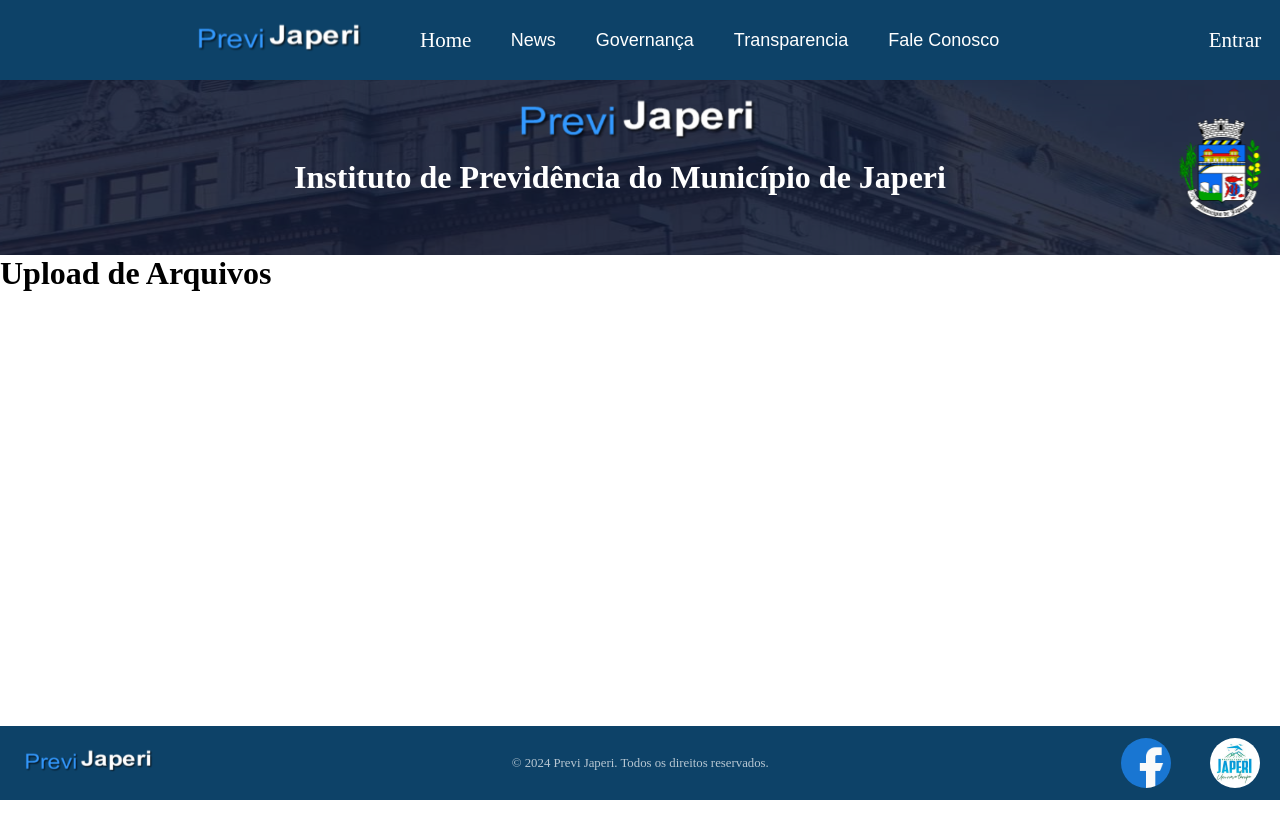
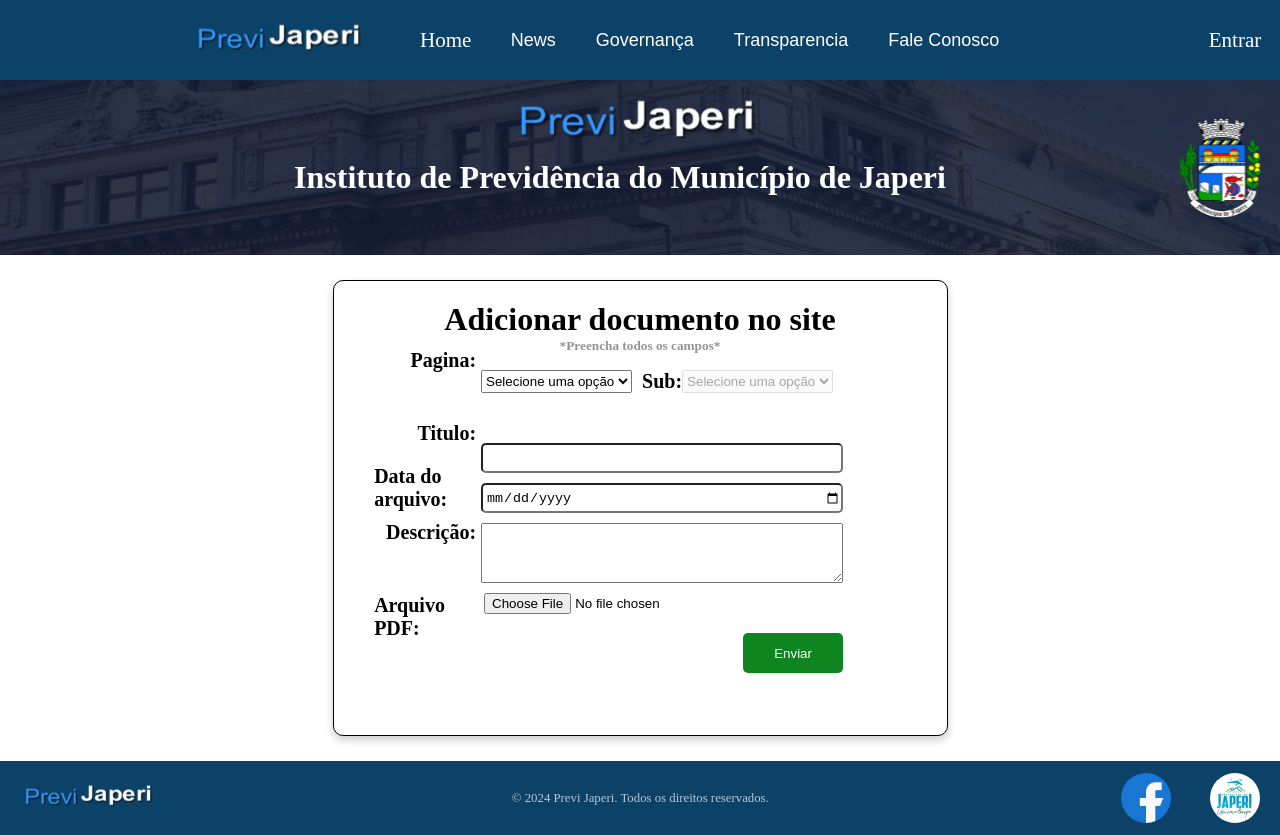
Before and after one commit to finotty/Previ-react, a Next.js app: page /admin in a window 1280 px wide. Before the commit the page ends 800 px from the top, so only its background shows below. Built offline with nearby package versions, Linux system fonts and the light colour scheme.

Commit message:
configuração adm em 30%

```diff
--- a/package.json
+++ b/package.json
@@ -12,6 +12,7 @@
     "next": "^14.2.11",
     "react": "^18",
     "react-dom": "^18",
+    "react-icons": "^5.3.0",
     "sass": "^1.78.0"
   },
   "devDependencies": {
--- a/src/app/admin/page.tsx
+++ b/src/app/admin/page.tsx
@@ -1,10 +1,123 @@
+"use client";
+import { useState } from 'react';
+import styles from './styles.module.scss';
+export default function UploadPage() {
+  const [formData, setFormData] = useState({
+    pagina:"",
+    sub:"",
+  });
+  const [title, setTitle] = useState("");
+  const [date, setDate] = useState("");
+  const [description, setDescription] = useState("");
 
-export default function UploadPage() {
+  // Definindo as opções com base na página selecionada
+  const optionsMap: Record<string, { value: string; label: string }[]> = {
+    news: [
+      { value: 'noticiasComunicados', label: 'Notícias e Comunicados' },
+      { value: 'manuaisOrientacoes', label: 'Manuais e Orientações' },
+      { value: 'fotosVideos', label: 'Fotos e Videos' },
+    ],
+    governanca: [
+      { value: 'diretoriaExecutiva', label: 'Diretoria Executiva' },
+      { value: 'comiteInvestimentos', label: 'Comitê de Investimentos' },
+      { value: 'conselhoADM', label: 'Conselho Administrativo' },
+      { value: 'conselhoFiscal', label: 'Conselho Fiscal' },
+    ],
+    transparencia: [
+      { value: 'documentosGerenciais', label: 'Documentos Gerenciais' },
+      { value: 'relatoriosContabeis', label: 'Relatórios Contábeis' },
+      { value: 'licitacoesContratos', label: 'Licitações e Contratos' },
+      { value: 'fundoPrevidenciario', label: 'Fundo Previdenciário' },
+      { value: 'relatoriosAPK', label: 'Relatórios de Aplicações e Resgate' },
+      { value: 'relatoriosPrevidenciarios', label: 'Relatórios Previdenciários' },
+      { value: 'leisNormasCorrelatas', label: 'Leis e Normas Correlatas' },
+    ],
+  };
+
+  const handleChange = (e: React.ChangeEvent<HTMLInputElement | HTMLSelectElement | HTMLTextAreaElement>) => {
+    const { name, value } = e.target;
+    setFormData({
+      ...formData,
+      [name]: value,
+    });
+  };
+
+  const handleSubmit = () => {
+    // Lógica para enviar o formulário ou validação
+    console.log("pagina:", formData.pagina);
+    console.log("opção:", formData.sub);
+    console.log("text:", title);
+    console.log("data:", date);
+  };
+
   return (
-    <div>
-      <h1>Upload de Arquivos</h1>
+    <div className={styles.container}>
+       <div className={styles.content}>
+        <div className={styles.divForm}>
+          <h1>Adicionar documento no site</h1>
+          <h5>*Preencha todos os campos*</h5>
+           <form onSubmit={handleSubmit}>
+            <div className={styles.divFormIn}>
+              <div className={styles.divLabel}>
+                <label className={styles.labelPage}>Pagina:</label>
 
+                <label>Titulo:</label>
+                <label className={styles.labelDate}>Data do arquivo:</label>
+                <label>Descrição:</label>
+                <label className={styles.labelPDF}>Arquivo PDF:</label>
+              </div>
 
+              <div className={styles.divInputs}>
+
+              <div className={styles.divSelect}>
+                <select
+                  id="pagina"
+                  name="pagina"
+                  value={formData.pagina}
+                  onChange={handleChange}
+                  required
+                >
+                  <option value="">Selecione uma opção</option>
+                  <option value="home">Home</option>
+                  <option value="news">News</option>
+                  <option value="governanca">Governança</option>
+                  <option value="transparencia">Transparencia</option>
+                </select>
+
+                <label>Sub:</label>
+                <select
+                  id="sub"
+                  name="sub"
+                  value={formData.sub}
+                  onChange={handleChange}
+                  disabled={(formData.pagina === '' || formData.pagina === "home")? true : false}
+                  required
+                >
+                  <option value="">Selecione uma opção</option>
+
+                  {formData.pagina &&
+                  optionsMap[formData.pagina]?.map((option) => (
+                    <option key={option.value} value={option.value}>
+                      {option.label}
+                    </option>
+                  ))}
+                </select>
+              </div>
+
+                <input type='text' value={title} onChange={e => setTitle(e.target.value)} />
+
+                <input type='date' value={date} onChange={e => setDate(e.target.value)}/>
+
+                <textarea value={description} onChange={e => setDescription(e.target.value)} />
+
+                <input type="file" accept="application/pdf"   />
+
+              <button type='submit' className={styles.buttonSend}>Enviar</button>
+              </div>
+              </div>
+           </form>
+        </div>
+       </div>
     </div>
   );
 }
--- /dev/null
+++ b/src/app/admin/styles.module.scss
@@ -0,0 +1,108 @@
+.container{
+    display: flex;
+    justify-content: center;
+    flex: 1;
+    padding: 25px;
+}
+.content{
+  width: 50%;
+  display: flex;
+  justify-content: center;
+  border: solid 1px #000;
+  border-radius: 10px;
+  box-shadow: 0 4px 8px rgba(0, 0, 0, 0.2);
+}
+
+.divForm{
+  display: flex;
+  flex-direction: column;
+  align-items: center;
+  width: 90%;
+  h1{
+   margin-top: 20px;
+  }
+  h5{
+    color: #4241418f;
+  }
+
+  form{
+    display: flex;
+    width: 100%;
+    height: 80%;
+    flex-direction: column;
+    align-items: flex-start;
+    label{
+      font-size: 20px;
+      font-weight: bold;
+    }
+  }
+}
+.divFormIn{
+  display: flex;
+  width: 85%;
+  height: 80%;
+  margin-left: 10px;
+  flex-direction: row;
+  align-items: center;
+  justify-content: center;
+}
+
+.divLabel{
+  display: flex;
+  flex-direction: column;
+  align-items: flex-end;
+  margin-bottom: 50px;
+  margin-right: 5px;
+
+}
+.divInputs{
+  display: flex;
+  flex-direction: column;
+  margin-top: 40px;
+  select{
+    margin-right: 10px;
+  }
+  input{
+    margin-bottom: 10px;
+    height: 30px;
+    width: 100%;
+    border-radius: 5px;
+    padding-left: 3px;
+  }
+  textarea{
+    margin-bottom: 10px;
+    height: 60px;
+  }
+  div{
+    margin-bottom: 50px;
+  }
+}
+
+.divSelect{
+  display: flex;
+  margin-top: 5px;
+}
+.labelPage{
+  margin-top: 40px;
+  margin-bottom: 50px;
+}
+.labelPDF{
+  margin-top: 50px;
+}
+.labelDate{
+  margin-top: 20px;
+  margin-bottom: 10px;
+}
+.inputDate{
+  width: 50px;
+}
+.buttonSend{
+  align-self: flex-end;
+ // margin-right: 130px;
+  width: 100px;
+  height: 40px;
+  border: 0;
+  border-radius: 5px;
+  color: white;
+  background-color: #0f851f;
+}
--- a/src/app/login/styles.module.scss
+++ b/src/app/login/styles.module.scss
@@ -1,6 +1,82 @@
 .container{
- height: 200px;
+ display: flex;
+ flex: 1;
  display: flex;
  justify-content: center;
  align-items: center;
 }
+
+.divContent{
+    display: flex;
+    width: 500px;
+    height: 300px;
+    justify-content: center;
+    align-items: center;
+    border-radius: 10px;
+    box-shadow: 0 4px 8px rgba(0, 0, 0, 0.2);
+    background-color:#0d42682a;
+}
+
+.divInput{
+    display: flex;
+    width: 80%;
+    flex-direction: column;
+    justify-content: center;
+    align-items: center;
+    label{
+        align-self: flex-start;
+        margin-bottom: 5px;
+        font-weight: bold;
+    }
+
+    input{
+      width: 100%;
+      height: 40px;
+      border: 0;
+      margin-bottom: 10px;
+      border-radius: 5px;
+      padding-left:5px ;
+      padding-right: 38px;
+
+      &::placeholder{
+        color: #aaa;
+        opacity: 1;
+        font-size: 14px;
+
+      }
+
+    }
+    button{
+      width: 100px;
+      height: 30px;
+      align-self: flex-end;
+      border-radius: 5px;
+      border: 0;
+      background-color: #0d42689a;
+      color: var(--white);
+      font-weight: bold;
+      margin-top: 10px;
+       &:hover{
+        background-color: #1270ce5b;
+       }
+    }
+}
+/* Container para o campo de senha com o ícone */
+.passwordInputContainer {
+    position: relative;
+    width: 100%;
+  }
+
+  /* Ícone do olho para ver a senha */
+  .eyeIcon {
+    position: absolute;
+    top: 45%;
+    right: 10px;
+    transform: translateY(-50%);
+    cursor: pointer;
+    color: #aaa;
+
+    &:hover {
+      color: #000;
+    }
+  }
```
Also changed, not shown: src/app/login/page.tsx (+36 -1 lines), 1 other file (tests, documents, lock files or other folders).
